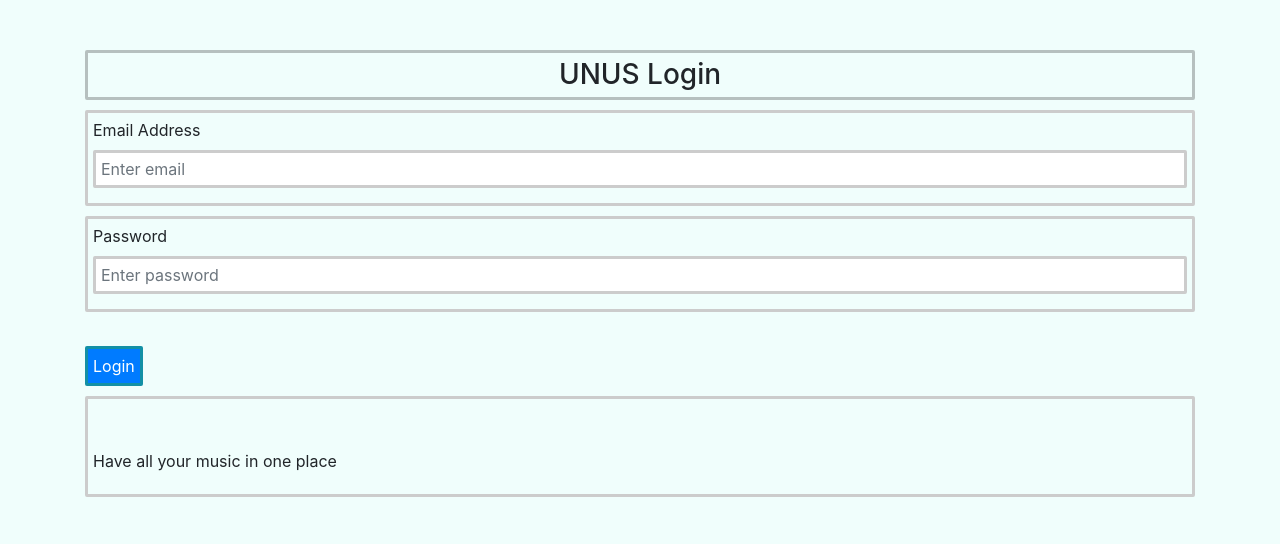
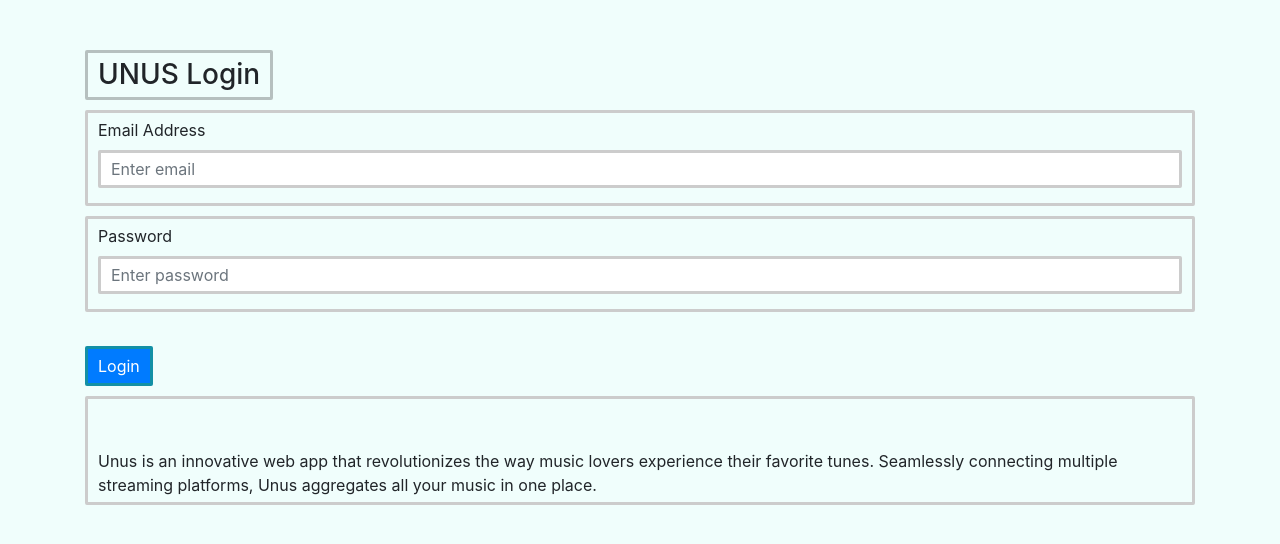
Before and after one commit to kbj500/UNUS, a Flask app: page /login in a window 1280 px wide. Shown: the part 56-600 px from the top of the page. Run offline with Flask 3, Linux system fonts and the light colour scheme; some libraries are stand-ins or nearby versions.

Commit message:
added some front end changes

```diff
--- a/test_app.py
+++ b/test_app.py
@@ -82,7 +82,7 @@ class TestApp(unittest.TestCase):
 
         # Check if the sign-up was successful or not
         self.assertEqual(response.status_code, 200)
-        self.assertIn(b'First name must be greater than 0 characters.', response.data)
+        self.assertIn(b'First name must be greater than 1 characters.', response.data)
 
     def test_sign_up5(self):
         # Register a new user
--- a/website/auth.py
+++ b/website/auth.py
@@ -86,8 +86,8 @@ def sign_up():
             flash('Email already exists.', category='error')
         elif len(email) < 4:
             flash('Email must be greater than 3 characters.', category='error')
-        elif first_name is not None and len(first_name):
-            flash('First name must be greater than 1 character.', category='error')
+        elif ((first_name is not None and len(first_name) < 1 ) or first_name == ''):
+            flash('First name must be at least 1 character.', category='error')
         elif password1 != password2:
             flash('Passwords don\'t match.', category='error')
         elif len(password1) < 7:
--- a/website/models.py
+++ b/website/models.py
@@ -1,7 +1,6 @@
 from . import db
 from flask_login import UserMixin
 from sqlalchemy.sql import func
-
 
 
 class User(db.Model, UserMixin):
--- a/website/templates/base.html
+++ b/website/templates/base.html
@@ -81,17 +81,5 @@
       crossorigin="anonymous"
     ></script>
 
-{% block javascript %}
-    <script type="text/javascript">
-      function deleteNote(noteId) {
-  fetch("/delete-note", {
-    method: "POST",
-    body: JSON.stringify({ noteId: noteId }),
-  }).then((_res) => {
-    window.location.href = "/";
-  });
-  }
-</script>
-{% endblock %}
   </body>
 </html>
--- a/website/templates/linker.html
+++ b/website/templates/linker.html
@@ -7,7 +7,7 @@
         }
       </style>
       <div class="button-container">
-        <button type="submit" class="spotify-button" name="button_clicked" value="spotify">Log into Spotify</button>
+        <button type="submit" class="spotify-button" name="button_clicked" value="spotify">Link your Spotify</button>
       </div>
       <style>
         .button-container {
--- a/website/templates/login.html
+++ b/website/templates/login.html
@@ -5,12 +5,14 @@
     .bordered-element {
       border: 3px solid #ccc;
       border-radius: 2px;
-      padding: 5px;
+      padding: 5px 10px;
       margin-bottom: 10px;
     }
 
     .bordered-header {
       border-color: #0000003e;
+      display: inline-block;
+      padding: 5px 10px;
     }
 
     .bordered-label {
@@ -41,9 +43,9 @@
 
   <button type="submit" class="btn btn-primary bordered-element bordered-button">Login</button>
 
-  <div class="container bordered-element">
+  <div>
     <footer>
-      <p>Have all your music in one place</p>
+      <p class="container bordered-element">Unus is an innovative web app that revolutionizes the way music lovers experience their favorite tunes. Seamlessly connecting multiple streaming platforms, Unus aggregates all your music in one place.</p>
     </footer>
   </div>
 </form>
--- a/website/templates/sign_up.html
+++ b/website/templates/sign_up.html
@@ -5,12 +5,14 @@
       .bordered-element {
         border: 3px solid #ccc;
         border-radius: 2px;
-        padding: 5px;
+        padding: 5px 10px;
         margin-bottom: 10px;
       }
 
       .bordered-header {
         border-color: #fbff003e;
+        display: inline-block;
+        padding: 5px 10px;
       }
 
       .bordered-label {
@@ -55,7 +57,7 @@
     <div class="container bordered-element">
       <ul>
         <li>Password must be at least 7 characters</li>
-        <li>Password should contain at least one number and special character</li>
+        <li>Email must be at least 3 characters</li>
       </ul>
     </div>
 
```
Also changed, not shown: instance/database.db.
